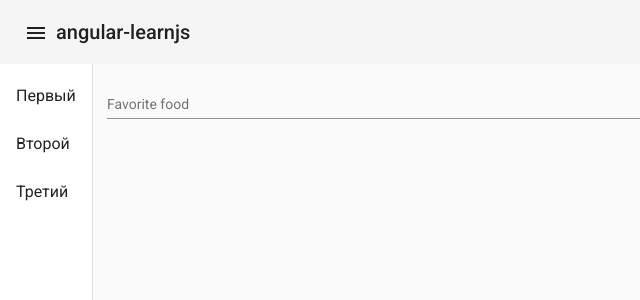
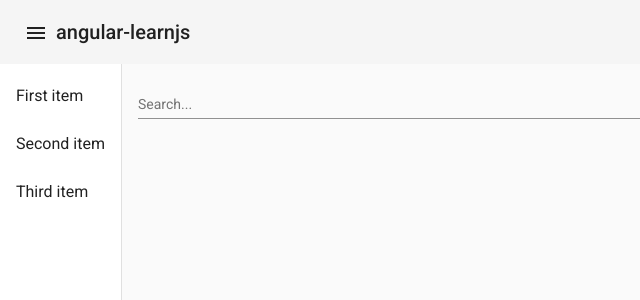
Before and after one commit to Cr4shez/angular-learnjs, an Angular app: page / in a window 1280 px wide. Both pictures are taken after a click on the button "menu". Shown: the top 300 px of the page, without its empty margins (0-640 px from the left). Built offline with nearby package versions, Linux system fonts and the light colour scheme.

Commit message:
chore: refactor & cleanup

```diff
--- a/src/app/app.component.html
+++ b/src/app/app.component.html
@@ -7,13 +7,13 @@
   [opened]="sideMenuOpened"
 >
   <mat-list side-nav-items>
-    <mat-list-item>Первый</mat-list-item>
-    <mat-list-item>Второй</mat-list-item>
-    <mat-list-item>Третий</mat-list-item>
+    <mat-list-item>First item</mat-list-item>
+    <mat-list-item>Second item</mat-list-item>
+    <mat-list-item>Third item</mat-list-item>
   </mat-list>
 
   <mat-form-field class="search-input">
-    <mat-label>Favorite food</mat-label>
+    <mat-label>Search...</mat-label>
     <input matInput>
   </mat-form-field>
 
--- a/src/app/app.component.less
+++ b/src/app/app.component.less
@@ -4,6 +4,6 @@
   height: 100%;
 }
 
-.search-input{
+.search-input {
   width: 100%;
 }
--- a/src/app/components/header/header.module.ts
+++ b/src/app/components/header/header.module.ts
@@ -1,11 +1,13 @@
 import { NgModule } from '@angular/core';
 import { CommonModule } from '@angular/common';
-import { HeaderComponent } from './header/header.component';
-import { SidenavComponent } from './sidenav/sidenav.component';
+
 import { MatButtonModule } from '@angular/material/button';
 import { MatToolbarModule } from '@angular/material/toolbar';
 import { MatIconModule } from '@angular/material/icon';
 import { MatSidenavModule } from '@angular/material/sidenav';
+
+import { HeaderComponent } from './header/header.component';
+import { SidenavComponent } from './sidenav/sidenav.component';
 
 @NgModule({
   declarations: [HeaderComponent, SidenavComponent],
--- a/src/app/components/header/header/header.component.html
+++ b/src/app/components/header/header/header.component.html
@@ -7,4 +7,3 @@
   </button>
   <span>{{ title }}</span>
 </mat-toolbar>
-<!--<app-sidenav></app-sidenav>-->
```
Also changed, not shown: src/app/app.module.ts (+5 -4 lines).
